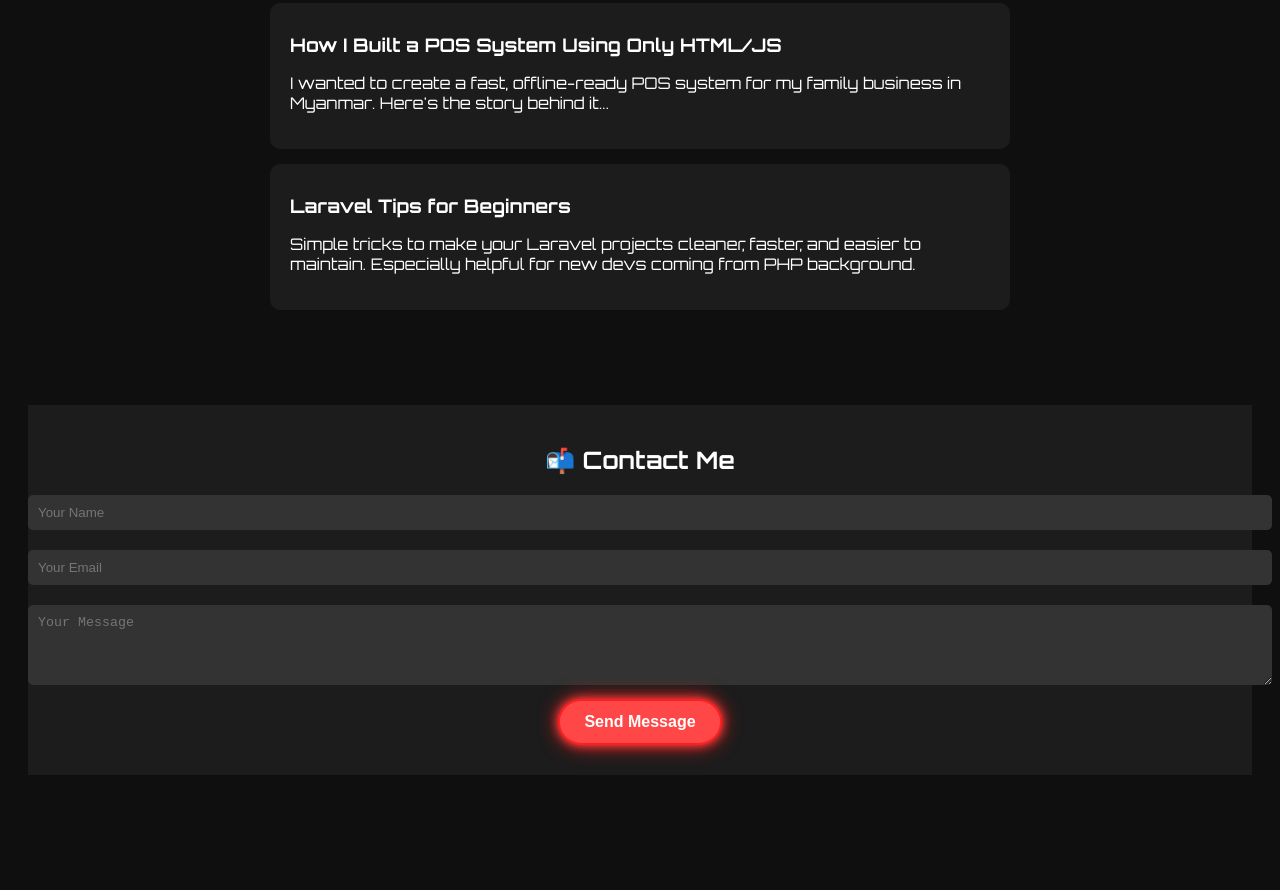
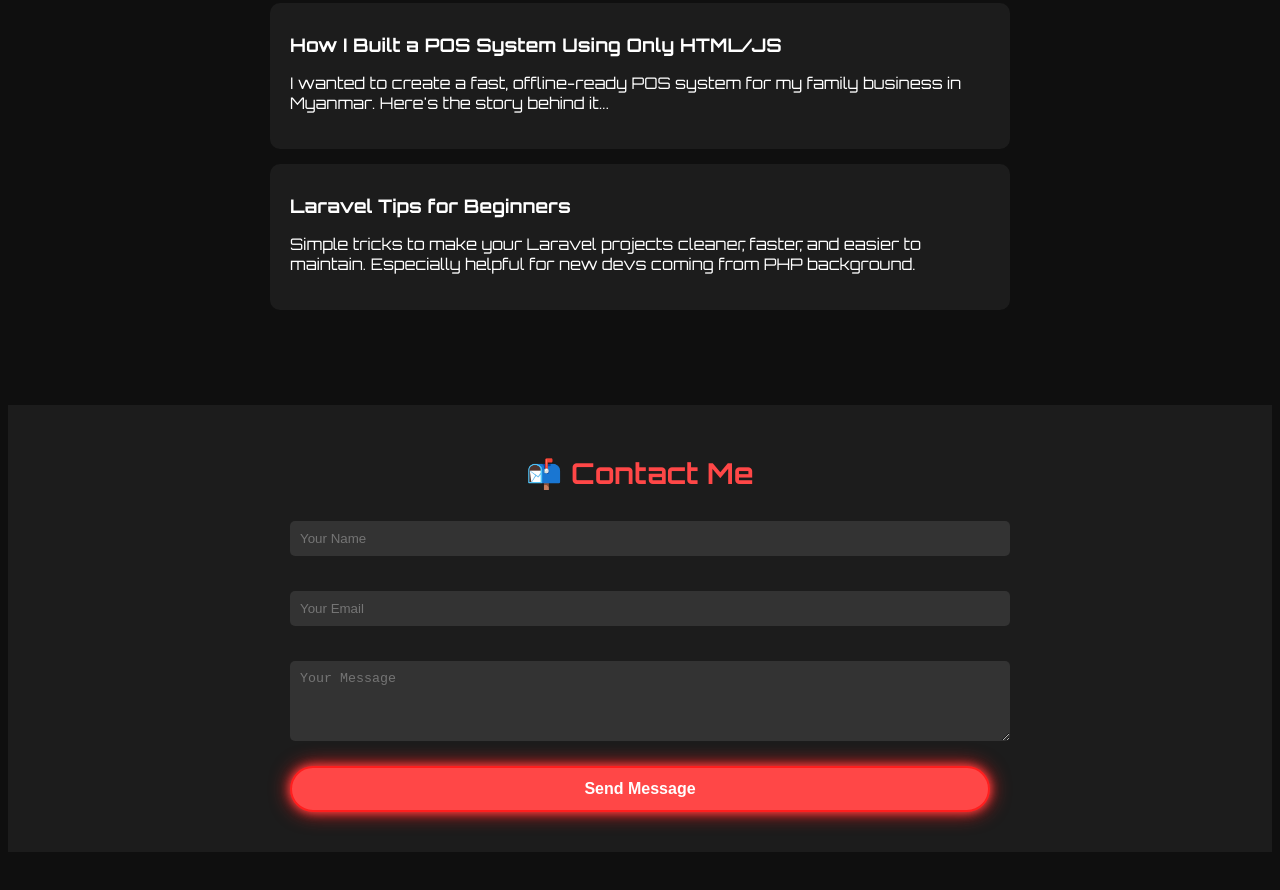
Before and after one commit to theimhtikesoe/Rhyzoe-Portfolio, a plain HTML site: page index.html in a window 1280 px wide. Shown: the part 806-1696 px from the top of the page. Before the commit the page ends 1629 px from the top, so only its background shows below. Drawn offline with Linux system fonts and the light colour scheme.

Commit message:
Update index.html
footer size fix

```diff
--- a/index.html
+++ b/index.html
@@ -377,14 +377,14 @@
   </script>
 </body>
 
-  <footer style="margin-top: 80px; padding: 30px 0; width: 100%; background: #1c1c1c; text-align: center;">
-    <section id="contact">
-    <h2>📬 Contact Me</h2>
-    <form>
-      <input type="text" placeholder="Your Name" required />
-      <input type="email" placeholder="Your Email" required />
-      <textarea rows="4" placeholder="Your Message"></textarea>
-      <button type="submit">Send Message</button>
+<footer style="margin-top: 80px; padding: 40px 20px; width: 100%; background: #1c1c1c; text-align: center;">
+  <section id="contact" style="max-width: 700px; margin: 0 auto;">
+    <h2 style="color: var(--accent-color); font-size: 1.8rem; margin-bottom: 20px;">📬 Contact Me</h2>
+    <form style="display: flex; flex-direction: column; gap: 15px;">
+      <input type="text" placeholder="Your Name" required style="padding: 10px; border-radius: 5px; border: none; background: #333; color: #fff;" />
+      <input type="email" placeholder="Your Email" required style="padding: 10px; border-radius: 5px; border: none; background: #333; color: #fff;" />
+      <textarea rows="4" placeholder="Your Message" style="padding: 10px; border-radius: 5px; border: none; background: #333; color: #fff;"></textarea>
+      <button type="submit" style="background: var(--accent-color); color: white; padding: 12px 24px; font-size: 1rem; font-weight: bold; border: 2px solid var(--accent-color-dark); border-radius: 25px; box-shadow: 0 0 10px var(--accent-color), 0 0 20px var(--accent-color-dark); cursor: pointer; transition: all 0.3s ease-in-out;">Send Message</button>
     </form>
   </section>
 </footer>
```
